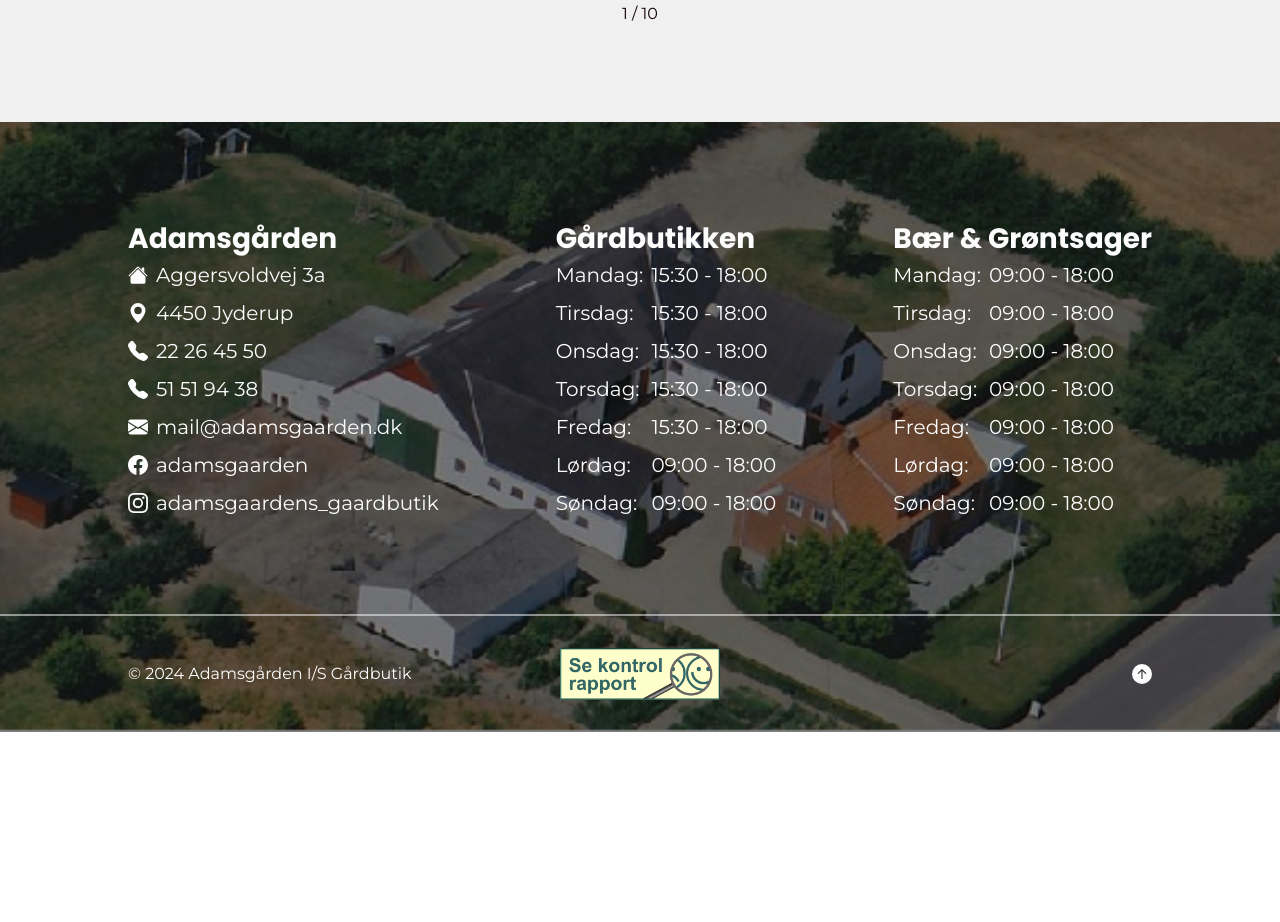
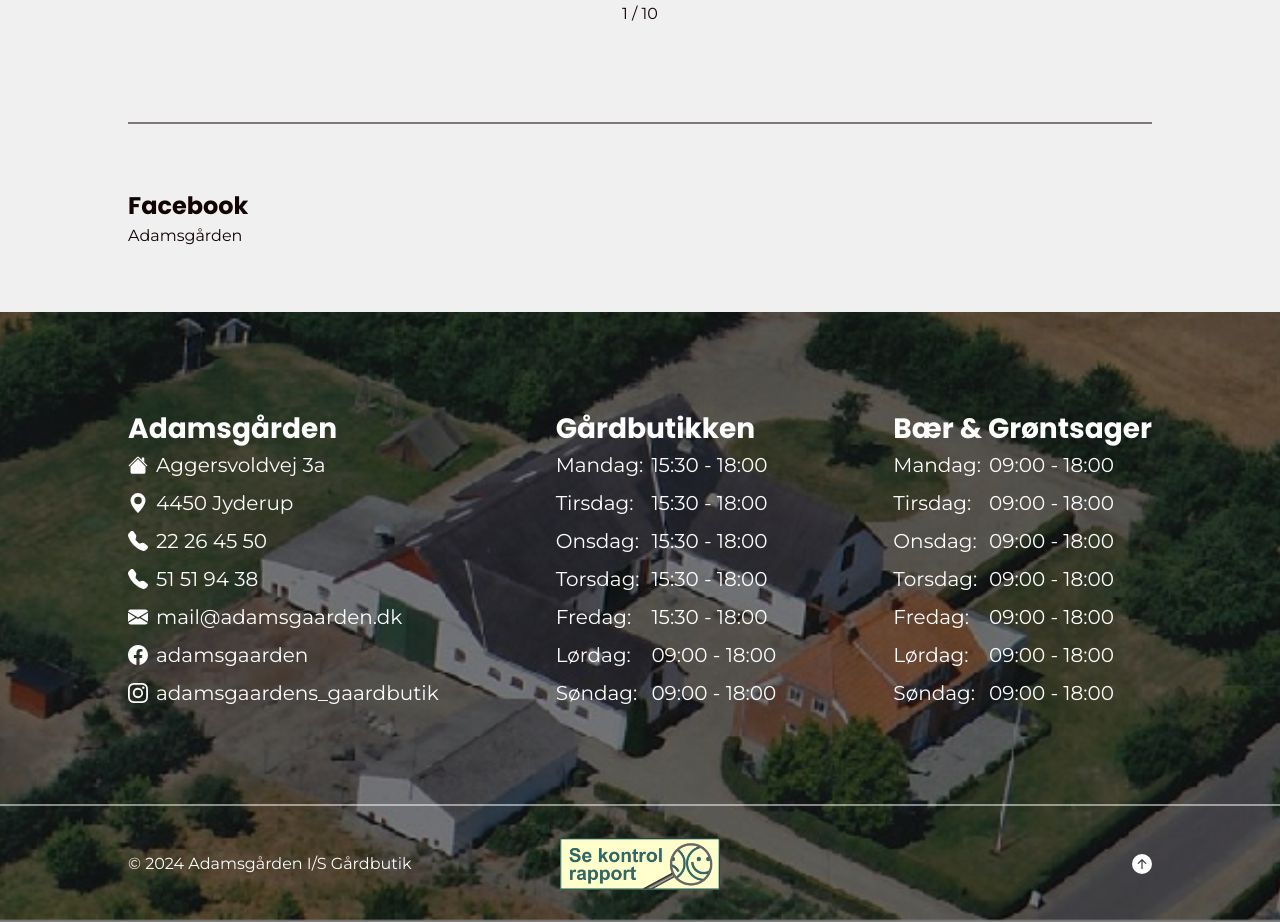
Before and after one commit to chri44nj/adamsgaarden, a Next.js app: page / in a window 1280 px wide. Shown: the part 1600-2522 px from the top of the page. Before the commit the page ends 2332 px from the top, so only its background shows below. Built offline with nearby package versions, Linux system fonts and the light colour scheme; a web font is replaced by a local one.

Commit message:
facebook

```diff
--- a/src/app/page.jsx
+++ b/src/app/page.jsx
@@ -1,6 +1,7 @@
 "use client";
 /** Next/React **/
-import { useState } from "react";
+import { useState, useEffect } from "react";
+import { useRouter } from "next/router";
 /** NPM **/
 
 /** Project Imports **/
@@ -11,6 +12,23 @@
 export default function Home() {
   /* States */
   const [testimonialNumber, setTestimonialNumber] = useState(1);
+
+  /* Effects */
+  useEffect(() => {
+    // Load Facebook SDK dynamically on the client side
+    const script = document.createElement("script");
+    script.src = "https://connect.facebook.net/da_DK/sdk.js#xfbml=1&version=v19.0";
+    script.async = true;
+    script.defer = true;
+    script.crossOrigin = "anonymous";
+    document.body.appendChild(script);
+  }, []);
+
+  useEffect(() => {
+    if (window.FB) {
+      window.FB.XFBML.parse();
+    }
+  }, []);
 
   /* Functions */
   const handleTestimonialClick = (direction) => {
@@ -87,6 +105,17 @@
           </div>
         </div>
       </section>
+      <div className={styles.breakLine}>
+        <div></div>
+      </div>
+      <section className={styles.facebook}>
+        <h2>Facebook</h2>
+        <div class="fb-page" data-href="https://www.facebook.com/adamsgaarden" data-width="" data-height="" data-tabs="timeline" data-small-header="false" data-adapt-container-width="true" data-hide-cover="false" data-show-facepile="true">
+          <blockquote cite="https://www.facebook.com/adamsgaarden" class="fb-xfbml-parse-ignore">
+            <a href="https://www.facebook.com/adamsgaarden">Adamsgården</a>
+          </blockquote>
+        </div>
+      </section>
     </main>
   );
 }
--- a/src/app/page.module.css
+++ b/src/app/page.module.css
@@ -102,6 +102,11 @@
   cursor: pointer;
 }
 
+.facebook {
+  background-color: var(--background-color-alt);
+  padding: 1rem;
+}
+
 /** TABLET **/
 
 @media only screen and (min-width: 600px) {
@@ -144,6 +149,10 @@
     top: 50%;
     right: 10%; /* Adjust this value */
   }
+
+  .facebook {
+    padding: 4rem 10%;
+  }
 }
 
 /** LARGER SCREENS **/
```
